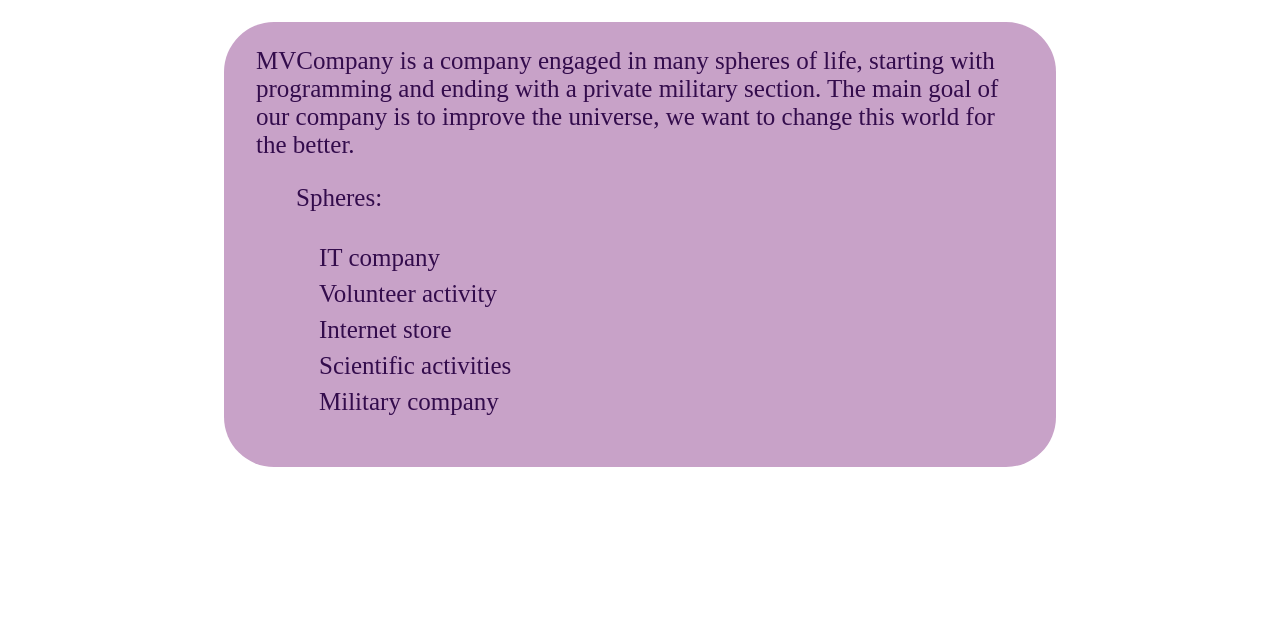
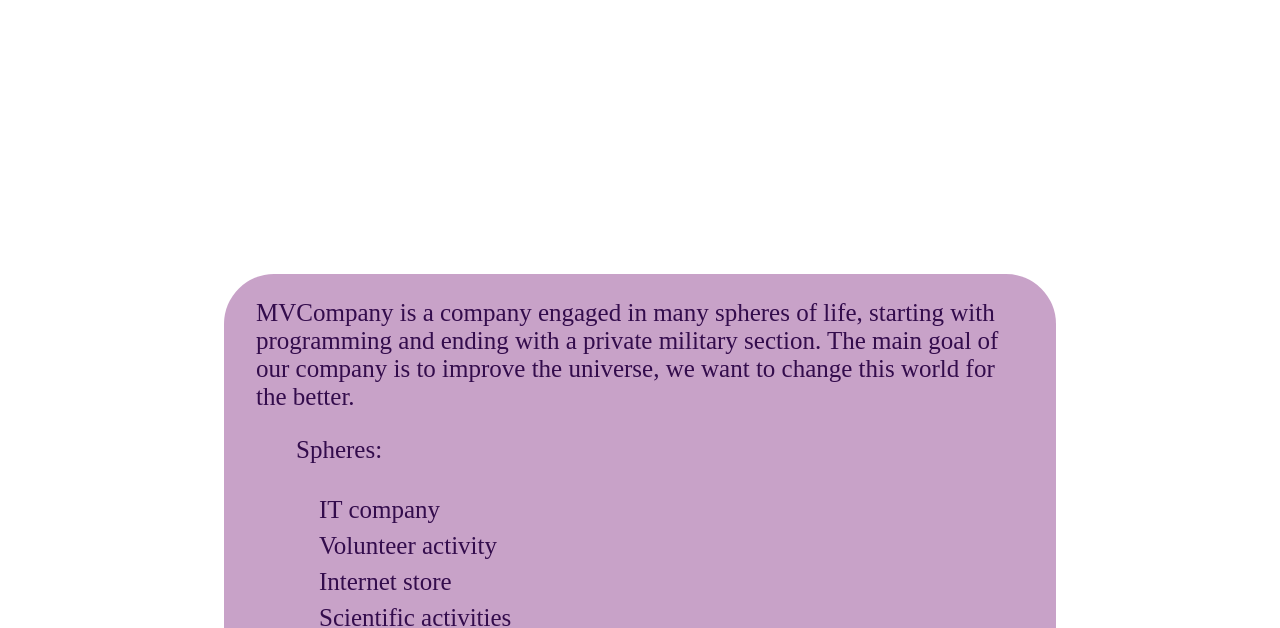
Before and after one commit to MishasTimos/Lobby, a plain HTML site: page Lobby/index.html in a window 1280 px wide. Shown: the part 176-804 px from the top of the page. Drawn offline with Linux system fonts and the light colour scheme.

Commit message:
Update index.html

```diff
--- a/Lobby/index.html
+++ b/Lobby/index.html
@@ -254,7 +254,7 @@
         }
 
         #boxWithMainInformationAboutMVCompanyID{
-            margin-top: 15%;
+            margin-top: 35%;
         }
 
         #textMenuID{
```
